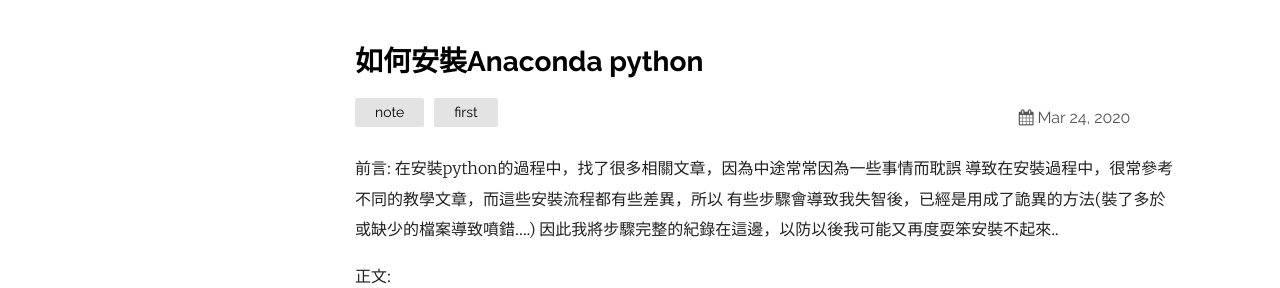
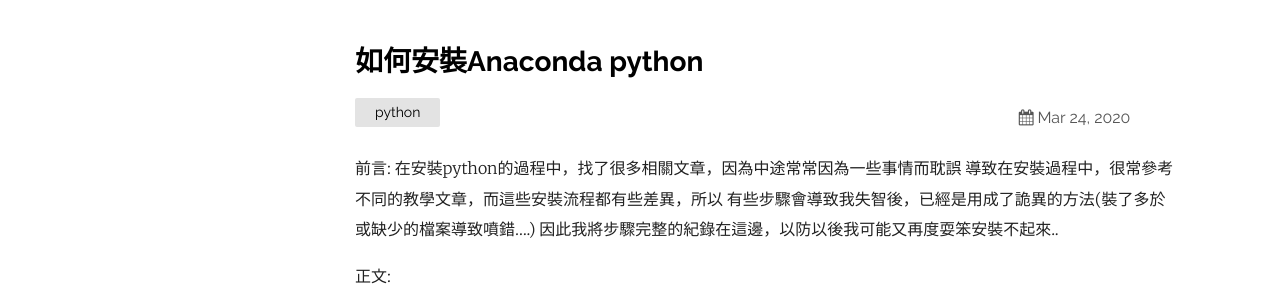
Before and after one commit to sinsin2021/Sena-s-Learning-Record, a Jekyll site: the page built from _posts/2020-03-24-python_001.markdown, in a window 1280 px wide and 1300 px high. Shown: the top 288 px of the window. Built offline with Jekyll 4.4.1, drawn with Linux system fonts in a browser that asks for light colours.

Commit message:
fix: python_001 修改文章標籤

```diff
--- a/_posts/2020-03-24-python_001.markdown
+++ b/_posts/2020-03-24-python_001.markdown
@@ -2,7 +2,7 @@
 layout: post
 title:  "如何安裝Anaconda python"
 date:   2020-03-24 16:24:00 +0530
-categories: note first
+categories: python
 ---
 
 前言:
```
